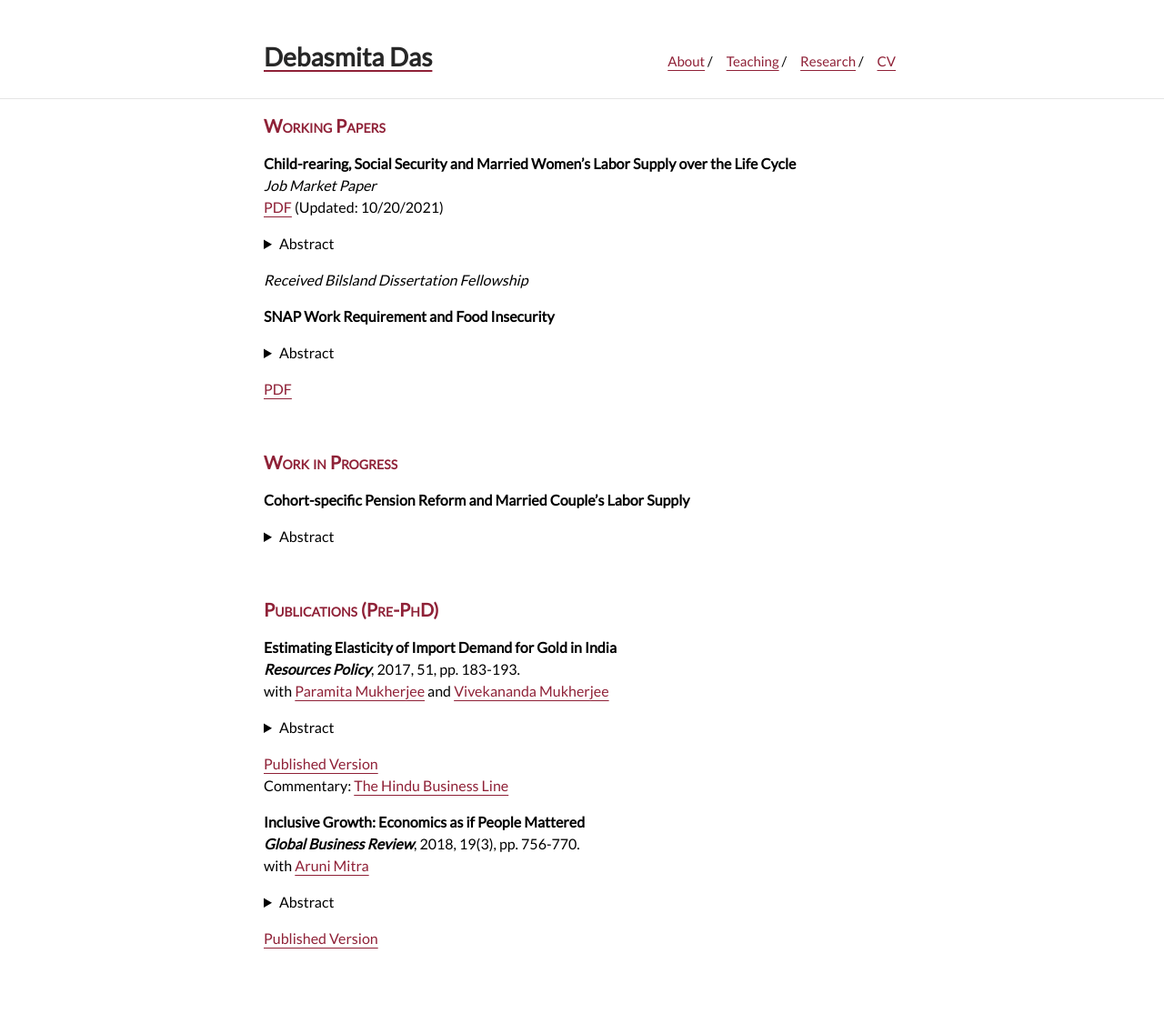
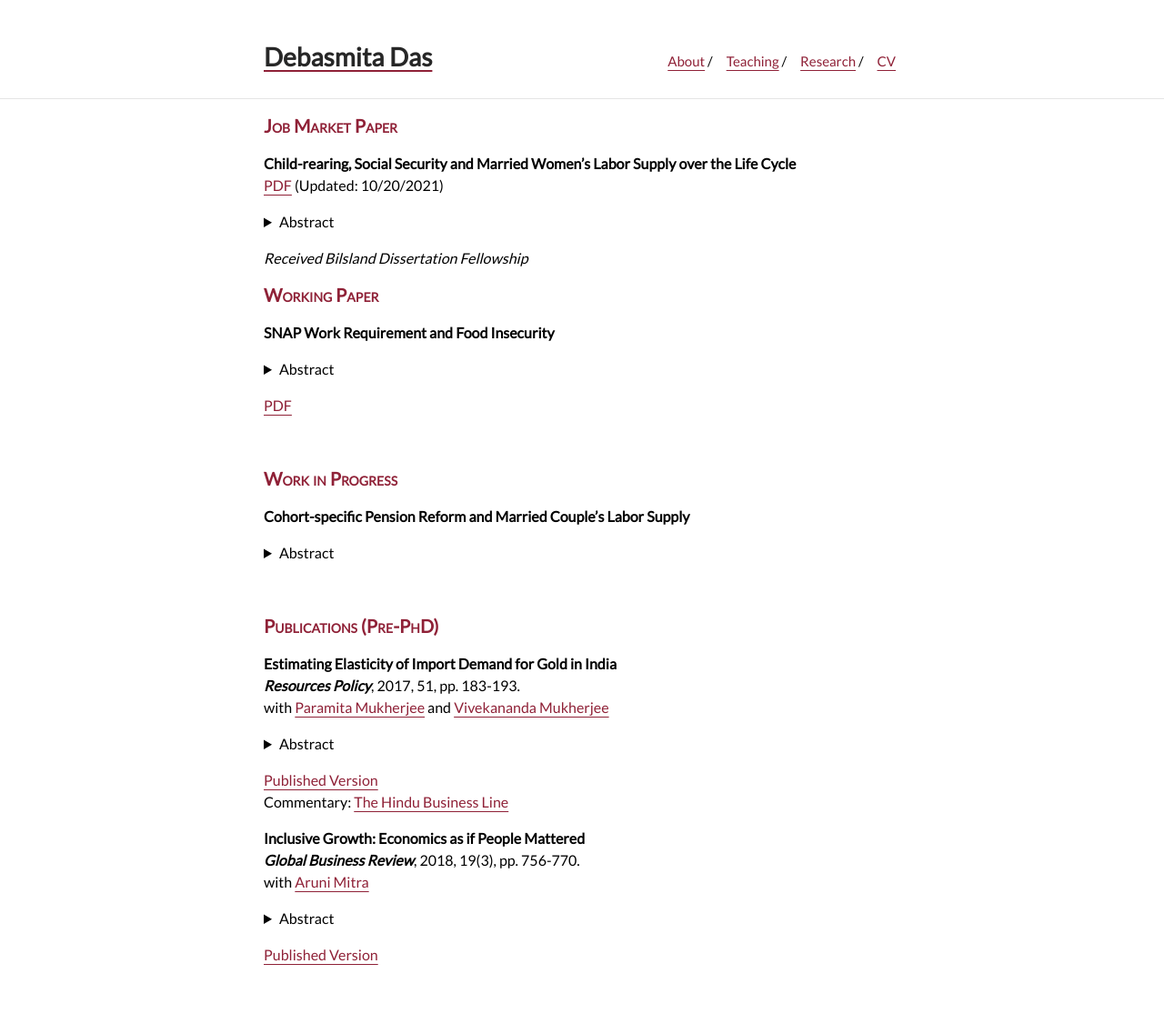
Before and after one commit to debasmita-das-econ/debasmita-das-econ.github.io, a Jekyll site: the page built from research.md, in a window 1280 px wide. Shown: the whole page at 91% size. Built offline with Jekyll 4.4.1, drawn with Linux system fonts in a browser that asks for light colours; a style sheet for code colours, icons or effects is not loaded.

Commit message:
Update research.md

```diff
--- a/research.md
+++ b/research.md
@@ -7,10 +7,9 @@ layout: default
 <!--
 You can also find my articles on my Google Scholar profile.
 ### Working Paper -->
-<span style="color: #8F2137; font-size:20px; font-variant: small-caps;">**Working Papers**</span>
+<span style="color: #8F2137; font-size:20px; font-variant: small-caps;">**Job Market Paper**</span>
 
 **Child-rearing, Social Security and Married Women's Labor Supply over the Life Cycle** <br>
-*Job Market Paper* <br>
 [PDF](http://debasmita-das-econ.github.io/resources/JMP_draft_Debasmita_Das_2021.pdf) (Updated: 10/20/2021)
 <details>
   <summary>Abstract</summary>
@@ -21,6 +20,7 @@ You can also find my articles on my Google Scholar profile.
 
 *Received Bilsland Dissertation Fellowship* <br>
 
+<span style="color: #8F2137; font-size:20px; font-variant: small-caps;">**Working Paper**</span>
 
 **SNAP Work Requirement and Food Insecurity**
 
```
